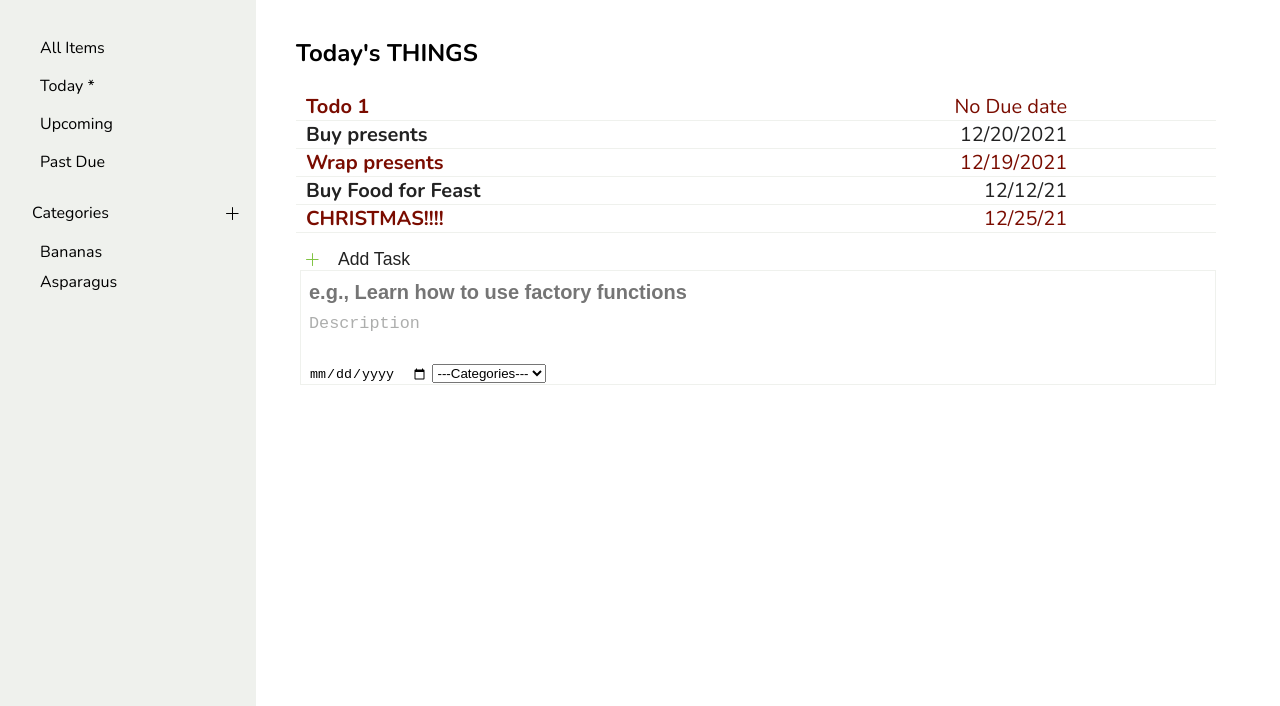
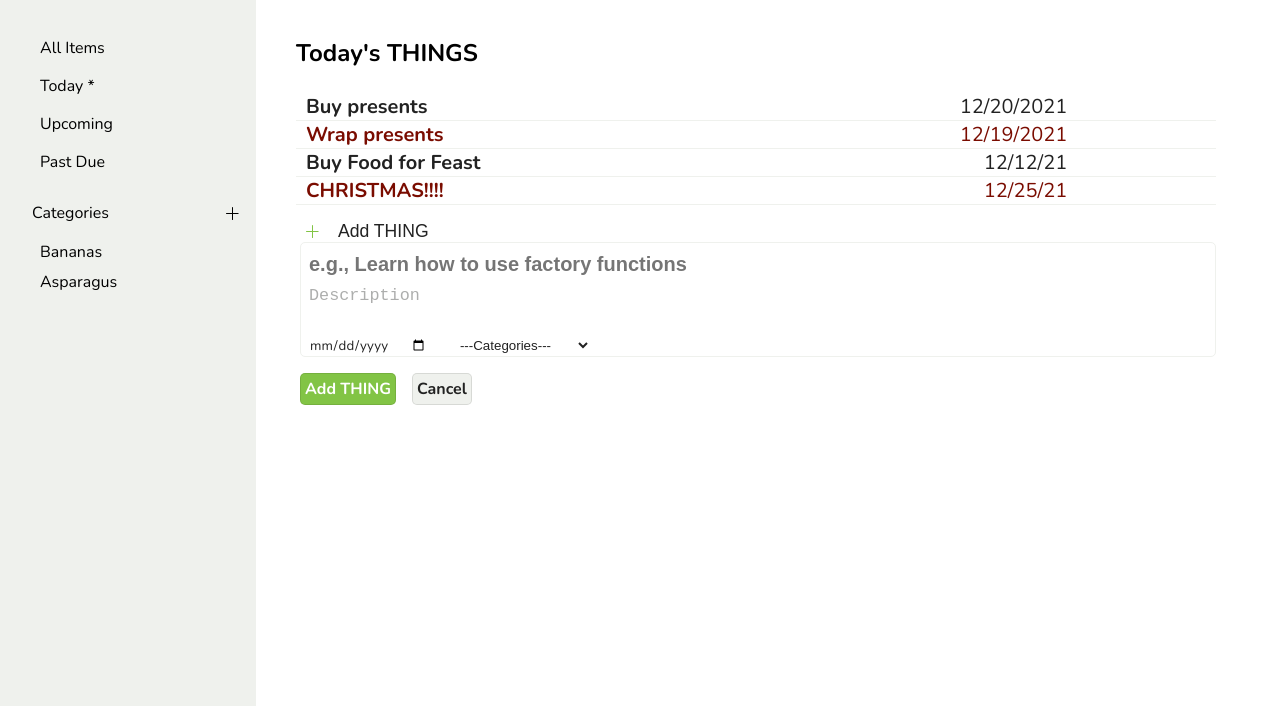
Before and after one commit to CStewartDev/All-The-Things, a website built with webpack: page src/index.html in a window 1280 px wide. Shown: the part 46-752 px from the top of the page. Built offline with nearby package versions, Linux system fonts and the light colour scheme.

Commit message:
add Thing form

```diff
--- a/src/index.html
+++ b/src/index.html
@@ -41,13 +41,6 @@
         <section id="Todos">
             <div id="list-title">Today's THINGS</div>
             <ul class="todoList">
-                <li class="task priority" key="boop">
-                    <div class="task-title">Todo 1</div>
-                    <div class="task-right">
-                        <div class="due-date">No Due date</div>
-                        <div class="delete">-X-</div>
-                    </div>
-                </li>
             </ul>
             <div class="add-task-div">
                 <button id="add-task">
@@ -56,16 +49,17 @@
                             <path d="M6 6V.5a.5.5 0 0 1 1 0V6h5.5a.0.5 0 1 1 0 1H7v5.5a.5.5 0 1 1-1 0V7H.5a.5.5 0 0 1 0-1H6z"
                                 fill="currentColor" fill-rule="evenodd">
                             </path>
-                        </svg></span>Add Task
+                        </svg></span>Add THING
                 </button>
-                <form class = "add-task-form">
+                <form >
+                    <div class = "add-task-form">
                         <div class = "text-container-form">
                             <label for="form-title">Title</label>
                             <input type="text" name="form-title" id="title-form" required placeholder="e.g., Learn how to use factory functions">
                             <label for="task-desc-form">Task Description</label>
                             <textarea name="task-desc" id="task-desc-form" placeholder="Description"></textarea>
                         </div>
-                        <div class="btn-container-form">
+                        <div class="data-container-form">
                             <label for="date-form">Enter Date:</label>
                             <input type="date" id="date-form">
                             <label for="category-form"></label>
@@ -76,6 +70,10 @@
                             </select>
                         </div>
                     </div>
+                    <div class ="btn-container-form">
+                        <button id="add-thing">Add THING</button>
+                        <button>Cancel</button>
+                    </div>
                 </form>
             </div>
         </section>
--- a/src/styles.css
+++ b/src/styles.css
@@ -212,6 +212,7 @@ main {
 .add-task-form {
     border: 1px solid var(--offwhite);
     padding-left: .5em;
+    border-radius: 5px;
 }
 
 /*Hide input labels visually https://css-tricks.com/html-inputs-and-labels-a-love-story/  */
@@ -256,11 +257,7 @@ main {
     color: var(--hover);
 }
 
-/* .btn-container-form {
-
-} */
-
-.btn-container-form label{
+.data-container-form label{
     border-width: 0;
     clip: rect(1px, 1px, 1px, 1px);
     height: 1px;
@@ -273,10 +270,67 @@ main {
 
 #date-form {
     border: none;
+    font-family: 'Nunito', sans-serif;
+    cursor:pointer;
+    border-radius: 5px;
+    color: var(--black);
 }
 
 #date-form:focus-visible{
     outline: none;
+}
+
+#date-form:hover{
+    background-color: var(--offwhite);
+}
+
+#category-form {
+    border: none;
+    border-radius: 5px;
+    background-color: transparent;
+    color: var(--black);
+    width: 12em;
+    text-align: center;
+}
+
+#category-form:hover {
+    background-color: var(--offwhite);
+}
+
+.btn-container-form {
+    padding-top: 1em;
+    display: flex;
+    align-items: center;
+}
+
+.btn-container-form button {
+    border: 1px solid rgba(0,0,0,0.1);
+    border-radius: 5px;
+    font-family: inherit;
+    font-size: 1em;
+    display: flex;
+    align-items: center;
+    justify-content: center;
+    margin-right: 1em;
+    background-color: var(--offwhite);
+    font-weight: 700;
+    padding: .25em;
+    cursor: pointer;
+    color: var(--black);
+}
+
+.btn-container-form button:nth-of-type(2):hover{
+    background-color: var(--hover);
+}
+
+#add-thing {
+    background-color: var(--green);
+    color: var(--white);
+}
+
+#add-thing:hover {
+    background-color: var(--dark-green);
+    color: var(--offwhite);
 }
 
 /* footer */
```
Lines whose indentation alone changed are shown as unchanged.
